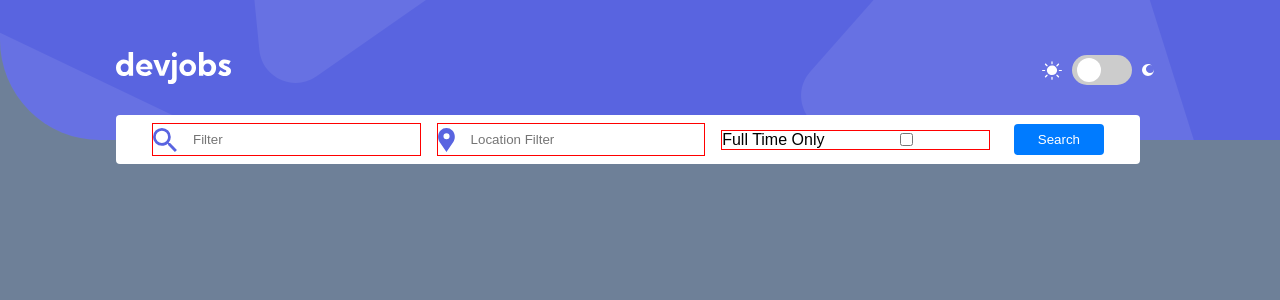
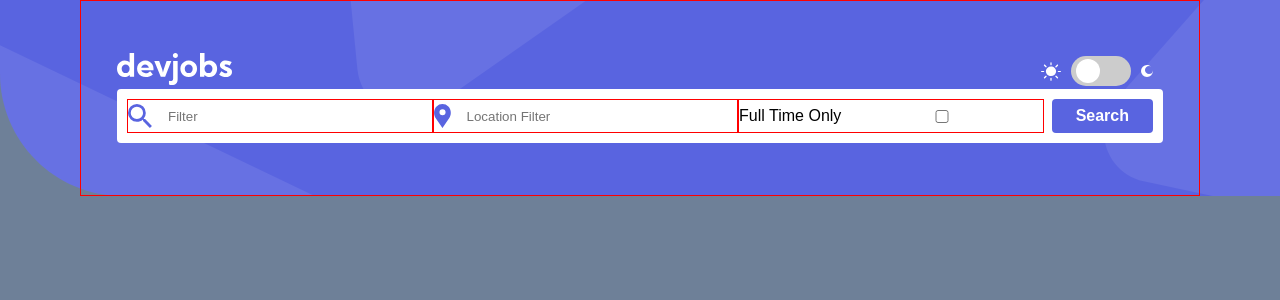
Before and after one commit to paulomiguelJS/devjobapp, a React (Vite) app: page / in a window 1280 px wide. Shown: the top 300 px of the page. Built offline with nearby package versions, Linux system fonts and the light colour scheme.

Commit message:
MainSearch and Header has changed, style issues fixed

```diff
--- a/src/components/Header/index.jsx
+++ b/src/components/Header/index.jsx
@@ -15,6 +15,7 @@ export default function Header() {
   return (
     <HeaderContainer>
       <Container>
+        <div>
         <a href="/">
           <img src={logo} alt="Devjobs Logo" />
         </a>
@@ -33,8 +34,11 @@ export default function Header() {
 
           <img src={iconMoon} alt="Moon Dark Theme" />
         </div>
+        </div>
+
+      <MainSearch />
+
       </Container>
-      <MainSearch />
 
     </HeaderContainer>
   );
--- a/src/components/Header/styles.js
+++ b/src/components/Header/styles.js
@@ -8,10 +8,14 @@ export const HeaderContainer = styled.header`
 `;
 
 export const Container = styled.div`
+  div {
+    display: flex;
+    justify-content: space-between;
+  }
   display: flex;
-  align-items: center;
   justify-content: space-between;
-
+  flex-direction: column;
+  border: 1px solid red;
   max-width: 1120px;
   margin: 0 auto;
   padding: 52px 36px;
@@ -20,12 +24,11 @@ export const Container = styled.div`
     display: flex;
     align-items: center;
 
-    img {
+    div:nth-child(2) > img{
       margin: 0 10px;
     }
-  }
 
-  MainSearch {
+
   }
 `;
 
@@ -40,6 +43,7 @@ export const Switch = styled.label`
     width: 0;
     height: 0;
   }
+
 
   .slider {
     position: absolute;
--- a/src/components/MainSearch/styles.js
+++ b/src/components/MainSearch/styles.js
@@ -2,23 +2,15 @@ import styled from "styled-components";
 
 export const SearchBoxContainer = styled.form`
   display: flex;
-  align-items: center;
-  justify-content: space-between;
   background-color: #fff;
-  padding: 8px;
+  padding:10px;
+  width: 100%;
   border-radius: 4px;
-  width: 80%;
-  position: absolute;
-  top: 115px;
-  right: 140px;
-  padding-left: 36px;
-  padding-right: 36px;
 `;
 
 export const InputContainer = styled.div`
   display: flex;
   align-items: center;
-  margin-right: 16px;
   border: 1px solid red;
   width: 100%;
 
@@ -32,24 +24,24 @@ export const InputContainer = styled.div`
     border: none;
     outline: none;
   }
-
-  button {
-    padding: 8px 16px;
-    background-color: #007bff;
-    color: #fff;
-    border: none;
-    border-radius: 4px;
-    cursor: pointer;
-    margin-left: 8px;
-  }
 `;
 
 export const Button = styled.button`
   padding: 8px 24px;
-  background-color: #007bff;
+  background-color: #5964E0;
   color: #fff;
+  font-size: 1rem;
+  font-weight: 600;
   border: none;
   border-radius: 4px;
   cursor: pointer;
   margin-left: 8px;
+
+  transition:  all 0.2s ease-in;
+
+  &:hover {
+  background-color: #939BF4;
+
+
+  }
 `;
```
